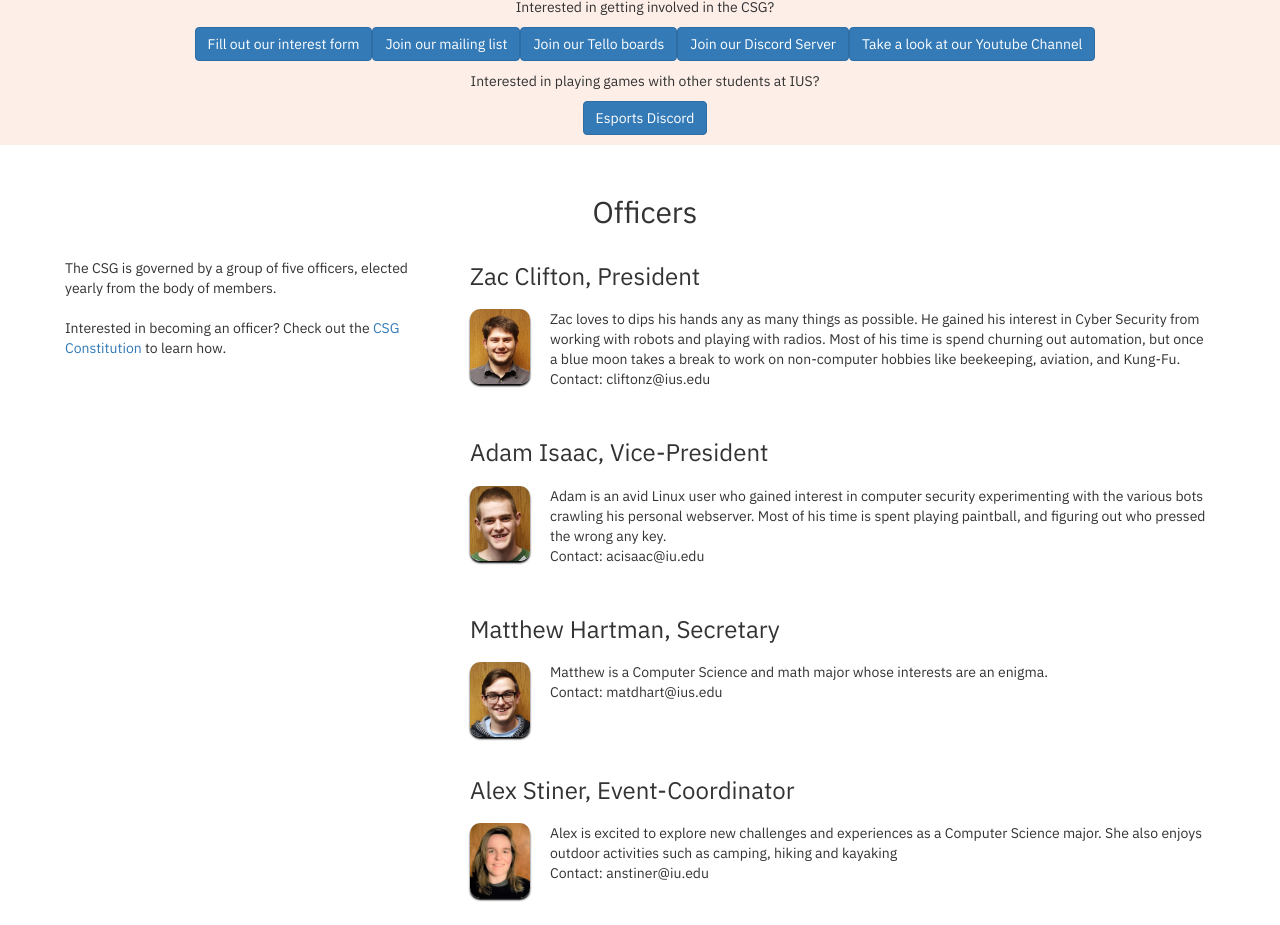
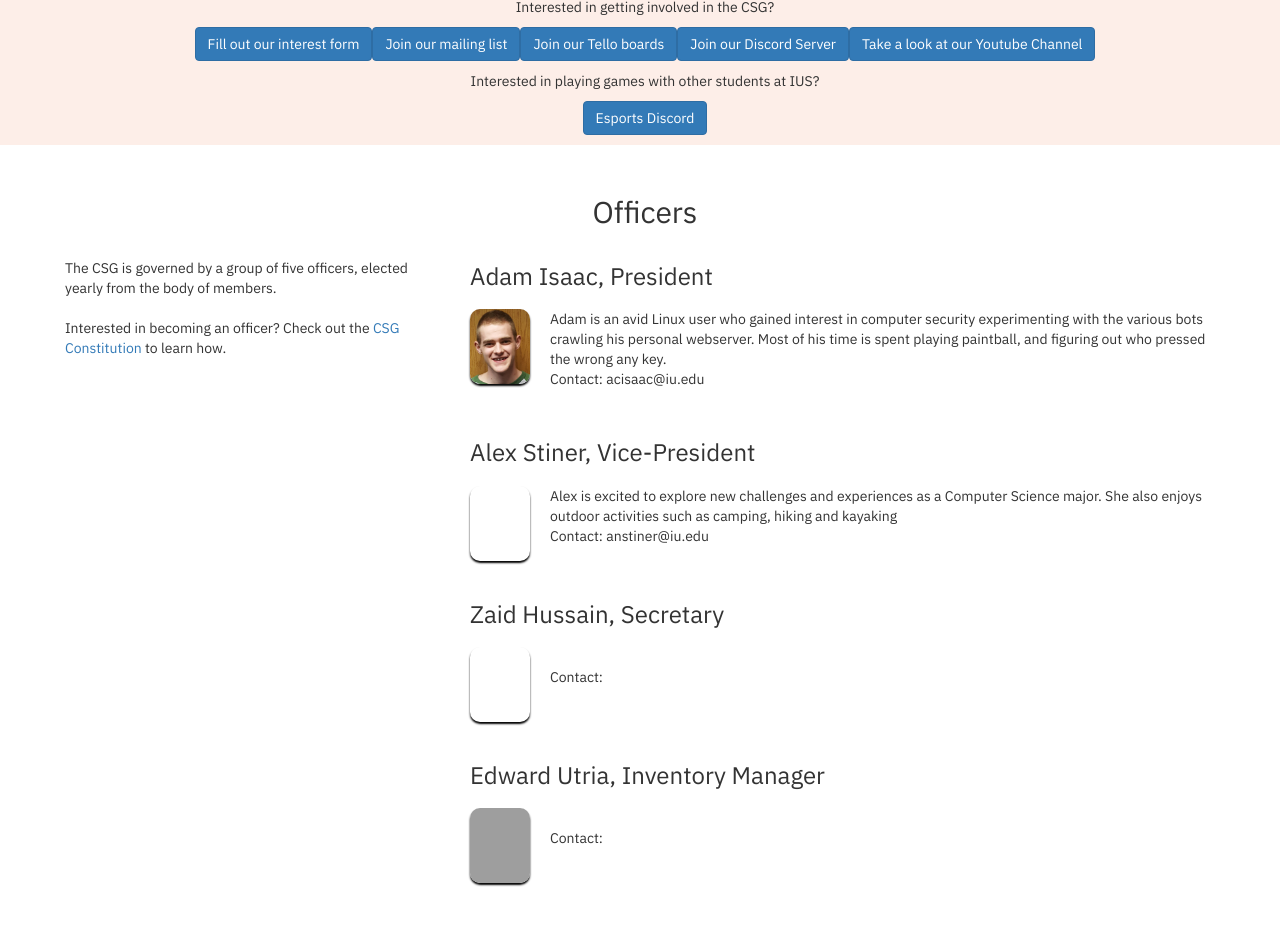
Before and after one commit to ius-csg/csghomepage, a Jekyll site: the page built from index.html, in a window 1280 px wide and 1400 px high, scrolled down 1296 px. Shown: the top 925 px of the window. Built offline with Jekyll 4.4.1, drawn with Linux system fonts in a browser that asks for light colours; some of the changed text lies outside the part shown; grey boxes are pictures that could not be loaded.

```diff
--- a/_data/people.yml
+++ b/_data/people.yml
@@ -1,26 +1,26 @@
-- name: "Zac Clifton"
-  occupation: "President"
-  description: "Zac loves to dips his hands any as many things as possible. He gained his interest in Cyber Security from working with robots and playing with radios.
-  Most of his time is spend churning out automation, but once a blue moon takes a break to work on non-computer hobbies like beekeeping, aviation, and Kung-Fu."
-  contact: "cliftonz@ius.edu"
 
 - name: "Adam Isaac"
-  occupation: "Vice-President"
+  occupation: "President"
   description: "Adam is an avid Linux user who gained interest in computer security experimenting with the various bots crawling his personal webserver.
   Most of his time is spent playing paintball, and figuring out who pressed the wrong any key. "
   contact: "acisaac@iu.edu"
 
-- name: "Matthew Hartman"
-  occupation: "Secretary"
-  description: "Matthew is a Computer Science and math major whose interests are an enigma."
-  contact:  "matdhart@ius.edu"
-
 - name: "Alex Stiner"
-  occupation: "Event-Coordinator"
+  occupation: "Vice-President"
   description: "Alex is excited to explore new challenges and experiences as a Computer Science major. She also enjoys outdoor activities such as camping, hiking and kayaking"
   contact: "anstiner@iu.edu"
 
-- name: "Jason Gallavin"
-  occupation: "Asset-Manager"
-  description: "Jason is the asset manager of the CSG. His duties include cataloging CSG assets, providing development assistance and is a leading contributor to our apps and projects, such as the CS Labs application. "
-  contact: "jgallavi@iu.edu"
+- name: "Zaid Hussain"
+  occupation: "Secretary"
+  description: ""
+  contact:  ""
+
+- name: "Edward Utria"
+  occupation: "Inventory Manager"
+  description: ""
+  contact: ""
+
+- name: "Zamia Torres"
+  occupation: "Events Coordinator"
+  description: ""
+  contact: ""
```
Also changed, not shown: assets/images/officers/Asset-Manager.jpg (deleted), assets/images/officers/President.jpg, assets/images/officers/Secretary.jpg (deleted), assets/images/officers/Treasurer.jpg (deleted), assets/images/officers/Vice President.jpg (renamed from assets/images/officers/Event-Coordinator.jpg), assets/images/officers/Vice-President.jpg (deleted).
